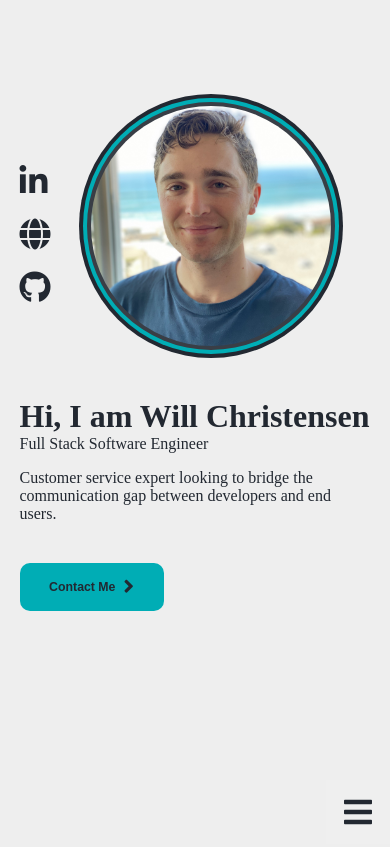
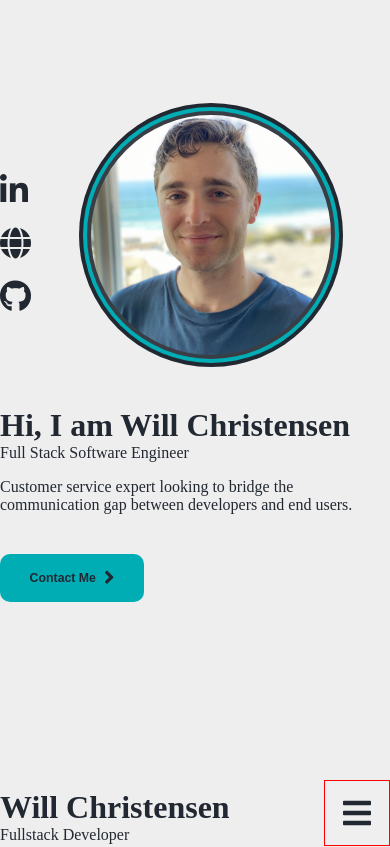
Before and after one commit to willmchristensen/Portfolio, a React (Create React App) app: page / in a window 390 px wide. Shown: the top 847 px of the page. Built offline with nearby package versions, Linux system fonts and the light colour scheme.

Commit message:
mobile menu & footer

```diff
--- /dev/null
+++ b/src/components/Footer/Footer.css
@@ -0,0 +1,10 @@
+.main-footer-container{
+    position: sticky;
+    bottom: 0;
+}
+.main-footer-wrapper{
+    width: 100%;
+}
+.footer-title{
+    font-size: 2rem;
+}
--- /dev/null
+++ b/src/components/Footer/index.js
@@ -0,0 +1,18 @@
+import './Footer.css';
+import MobileMenu from '../MobileMenu';
+function Footer({items,icons}){
+    return(
+        <footer className="main-footer-container">
+            <div className="main-footer-wrapper">
+                <h2 className="footer-title">
+                    Will Christensen
+                </h2>
+                <h3 className='main-text-subheader'>
+                    Fullstack Developer
+                </h3>
+                <MobileMenu items={items} icons={icons}/>
+            </div>
+        </footer>
+    )
+}
+export default Footer;
--- a/src/components/Main/Main.css
+++ b/src/components/Main/Main.css
@@ -9,9 +9,9 @@
     display: flex;
     align-items: center;
     justify-content: center;
-    width: 90vw;
     position: relative;
     bottom: 4rem;
+    margin: 10rem 0;
 }
 .main-text-container{
     width: 100%;
--- a/src/components/Main/index.js
+++ b/src/components/Main/index.js
@@ -2,9 +2,9 @@ import './Main.css'
 import NavBar from '../NavBar';
 import Skills from '../Skills';
 import MobilePortraitButtons from '../MobilePortraitButtons';
-import MobileFooter from '../MobileFooter';
 import Portrait from './Portrait';
 import Button from '../Button';
+import Footer from '../Footer';
 
 const items = [
   'Home',
@@ -54,7 +54,7 @@ function Main() {
         </div>
       </div>
       <Skills />
-      <MobileFooter items={items} icons={icons}/>
+      <Footer items={items} icons={icons}/>
     </>
   )
 }
--- a/src/components/MobileFooter/Hamburger/Hamburger.css
+++ b/src/components/MobileMenu/Hamburger/Hamburger.css
@@ -1,11 +1,13 @@
 .bars-icon-button{
+    height: 3rem;
+    width: 3rem;
+    border:1px solid red;
     display: flex;
     justify-content: center;
     align-items: center;
     padding: 2rem;
     line-height: 0;
-    width: 2rem;
-    border: none;
+    /* border: none; */
 }
 .bars-icon-button:hover{
     cursor: pointer;
@@ -19,13 +21,15 @@
     line-height: 0;
 }
 .times-icon-button{
+    height: 3rem;
+    width: 3rem;
+    border:1px solid red;
     display: flex;
     justify-content: center;
     align-items: center;
     padding: 2rem;
     line-height: 0;
-    width: 2rem;
-    border: none;
+    /* border: none; */
 }
 .times-icon-button:hover{
     cursor: pointer;
--- a/src/components/MobileFooter/index.js
+++ b/src/components/MobileMenu/index.js
@@ -3,7 +3,7 @@ import Hamburger from './Hamburger';
 import SideBarItem from './SideBarItem';
 import { useEffect, useRef, useState } from 'react';
 
-function MobileFooter({ items, icons }) {
+function MobileMenu({ items, icons }) {
     const [showMenu, setShowMenu] = useState(false);
     const menuClassName = 'mobile-menu' + (showMenu ? '' : ' hidden')
     const mobileMenuRef = useRef();
@@ -13,6 +13,7 @@ function MobileFooter({ items, icons }) {
         const closeMenu = () => setShowMenu(false);
         const toggleMenu = () => setShowMenu(!showMenu);
         const listener = (event) => {
+            console.log('event.target.classList', event.target.classList);
             const isButton = event.target.classList.contains('custom-hamburger-button');
             const isIcon = event.target.classList.contains('fas');
             const isSidebar = event.target.classList.contains('sidebar-item') || event.target.classList.contains('sidebar-item-text') || event.target.classList.contains('sidebar-item-icon') ;
@@ -37,12 +38,12 @@ function MobileFooter({ items, icons }) {
 
     return (
         <div className='sidebar-container'>
-            <footer className='mobile-footer'>
+            <div className="mobile-footer">
                 <Hamburger
                     showMenu={showMenu}
                     setShowMenu={setShowMenu}
                 />
-            </footer>
+            </div>
             <ul
                 className={menuClassName}
                 ref={mobileMenuRef}
@@ -78,4 +79,4 @@ function MobileFooter({ items, icons }) {
     )
 }
 
-export default MobileFooter;
+export default MobileMenu;
--- a/src/components/NavBar/NavBar.css
+++ b/src/components/NavBar/NavBar.css
@@ -23,7 +23,7 @@
         height: 100vh;
     }
     .sidebar-container{
-        display:flex;
+        display: flex;
         width: 100%;
         justify-content: center;
     }
```
Also changed, not shown: src/components/MobileMenu/Hamburger/index.js (renamed from src/components/MobileFooter/Hamburger/index.js), src/components/MobileMenu/SideBar.css (renamed from src/components/MobileFooter/SideBar.css), src/components/MobileMenu/SideBarItem/SideBarItem.css (renamed from src/components/MobileFooter/SideBarItem/SideBarItem.css), src/components/MobileMenu/SideBarItem/index.js (renamed from src/components/MobileFooter/SideBarItem/index.js).
